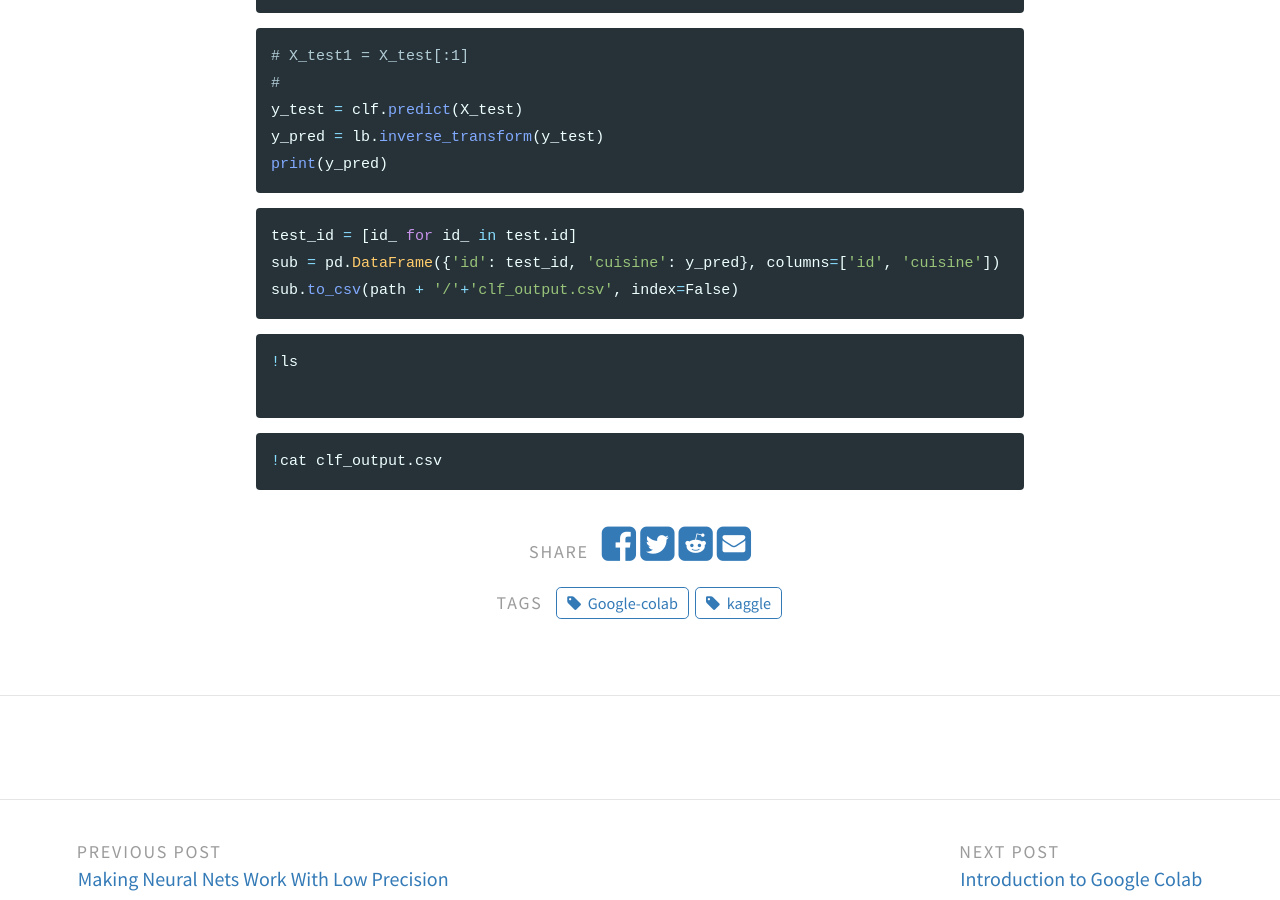
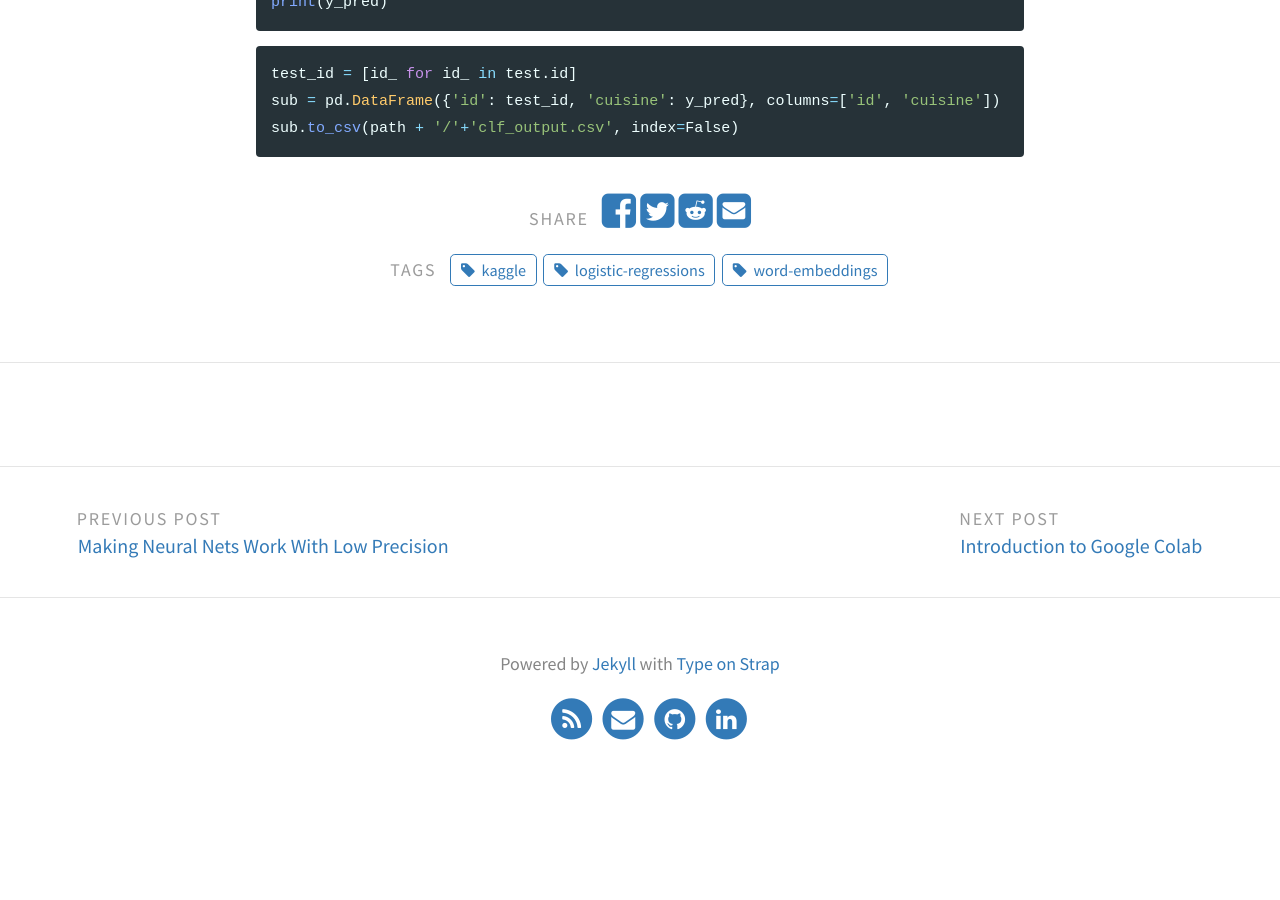
Before and after one commit to shranith/shranith.github.io, a Jekyll site: the page built from _posts/2018-10-28-cusine-classification.md, in a window 1280 px wide and 900 px high, scrolled down 6583 px. Built offline with Jekyll 4.4.1, drawn with Linux system fonts in a browser that asks for light colours; comment, search, counter and statistics services are not loaded; after the commit the page ends 7395 px from its top, so only the background shows below that.

Commit message:
fix tags

````diff
--- a/_posts/2018-10-28-cusine-classification.md
+++ b/_posts/2018-10-28-cusine-classification.md
@@ -2,7 +2,7 @@
 layout: post
 title: Cusine Classification
 feature-img: "assets/img/quantization/cover.png"
-tags: [Google-colab, kaggle]
+tags: [kaggle, word-embeddings, logistic-regressions]
 ---
 # Classify Cusine based on ingredients
 
@@ -67,7 +67,6 @@ gensim using `pip3`
 
 ```bash
 !pip3 install gensim
-
 ```
 
 ```python
@@ -82,7 +81,6 @@ import matplotlib.pyplot as plt
 import matplotlib.gridspec as gridspec
 from sklearn.preprocessing import LabelEncoder
 from sklearn.linear_model import LogisticRegression
-
 
 import warnings
 warnings.filterwarnings('ignore')
@@ -132,14 +130,12 @@ print('cuisine: {}'.format(data['cuisine'].iloc[index]))
 
 ```python
 #load target labels to predict
-
 target = data.cuisine
 ```
 
 ```python
 # Assign a new column to have the counts of each ingredients
 data['ingredient_count'] = data.ingredients.apply(lambda x: len(x))
-
 
 def flatten_lists(lst):
     """Remove nested lists."""
@@ -176,7 +172,6 @@ w2v = gensim.models.Word2Vec(list(data.ingredients), size=350, window=10, min_co
 
 ```python
 # most similar word
-
 w2v.most_similar(['meat'])
 ```
 
@@ -268,7 +263,6 @@ print('Cusine ',predict(ingredient_list))
 ```bash
 # !ls -alh
 !ls gdrive/My\ Drive/
-
 ```
 
 ```python
@@ -284,12 +278,3 @@ test_id = [id_ for id_ in test.id]
 sub = pd.DataFrame({'id': test_id, 'cuisine': y_pred}, columns=['id', 'cuisine'])
 sub.to_csv(path + '/'+'clf_output.csv', index=False)
 ```
-
-```bash
-!ls
-
-```
-
-```bash
-!cat clf_output.csv
-```
````
